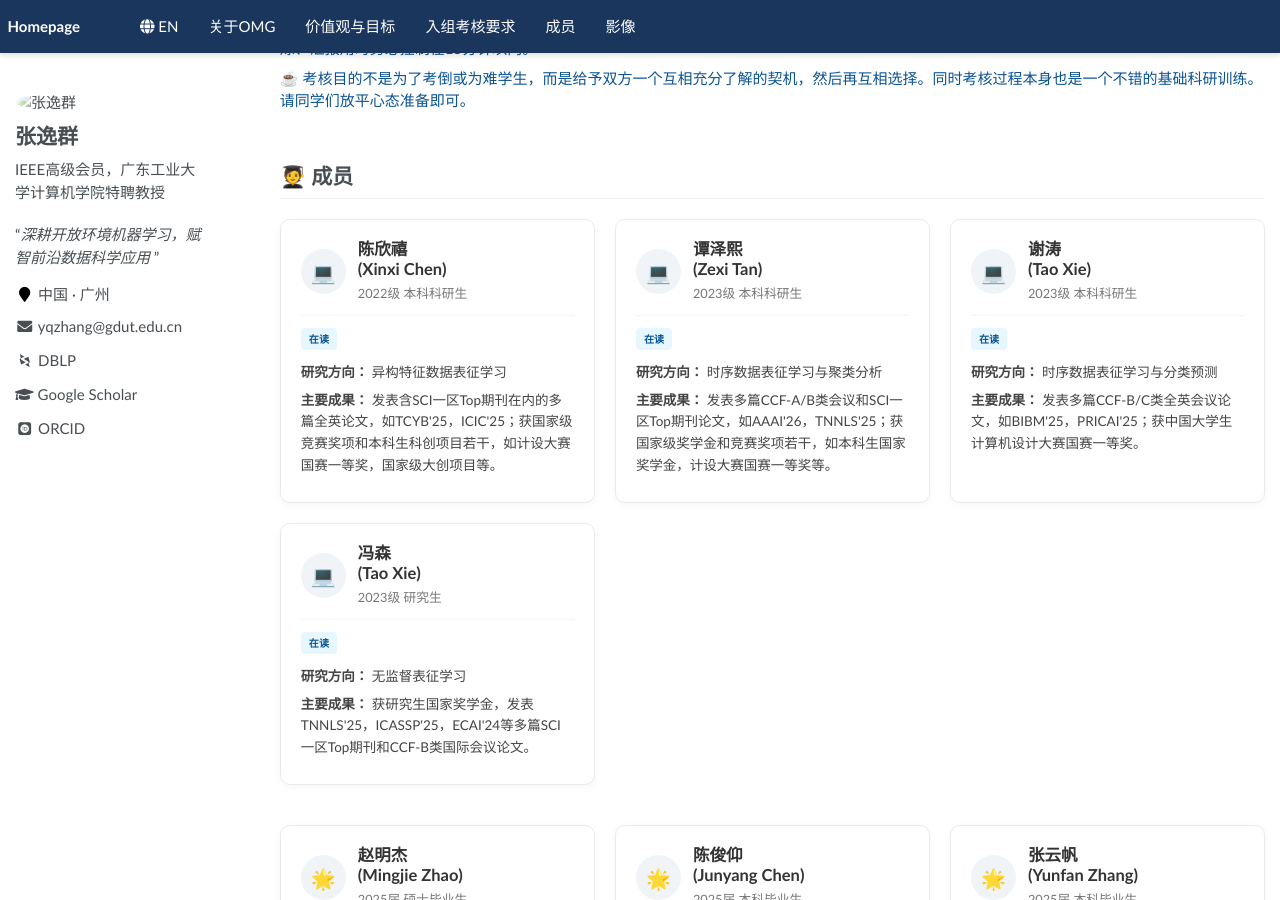
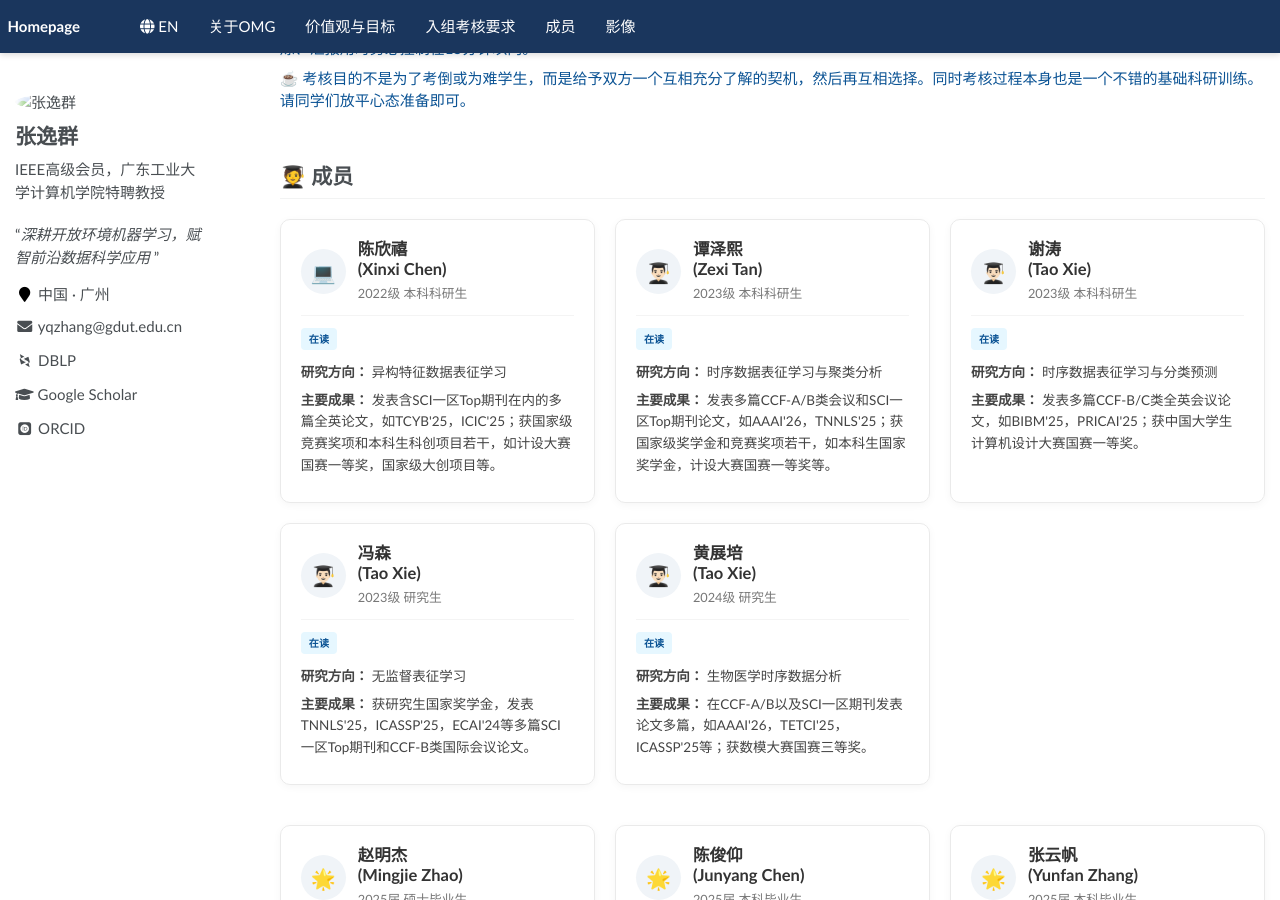
Before and after one commit to yqzhang-Zz/zh-OMG, a Jekyll site: the page built from _pages/about.md, in a window 1280 px wide and 900 px high, scrolled down 2013 px. Built offline with Jekyll 4.4.1, drawn with Linux system fonts in a browser that asks for light colours; some web fonts are replaced.

Commit message:
Update about.md

```diff
--- a/_pages/about.md
+++ b/_pages/about.md
@@ -201,7 +201,7 @@ OMG具体研究方向可参考本人主页所列论文和科研课题。组内**
 
   <div class="student-card">
     <div class="student-header">
-      <div class="student-avatar">💻</div>
+      <div class="student-avatar">👨🏻‍🎓</div>
       <div class="student-info">
         <h4>谭泽熙<br>(Zexi Tan)</h4>
         <p>2023级 本科科研生</p>
@@ -216,7 +216,7 @@ OMG具体研究方向可参考本人主页所列论文和科研课题。组内**
 
   <div class="student-card">
     <div class="student-header">
-      <div class="student-avatar">💻</div>
+      <div class="student-avatar">👨🏻‍🎓</div>
       <div class="student-info">
         <h4>谢涛<br>(Tao Xie)</h4>
         <p>2023级 本科科研生</p>
@@ -231,7 +231,7 @@ OMG具体研究方向可参考本人主页所列论文和科研课题。组内**
 
   <div class="student-card">
     <div class="student-header">
-      <div class="student-avatar">💻</div>
+      <div class="student-avatar">👨🏻‍🎓</div>
       <div class="student-info">
         <h4>冯森<br>(Tao Xie)</h4>
         <p>2023级 研究生</p>
@@ -241,6 +241,21 @@ OMG具体研究方向可参考本人主页所列论文和科研课题。组内**
       <span class="tag">在读</span>
       <p><strong>研究方向：</strong> 无监督表征学习</p>
       <p><strong>主要成果：</strong> 获研究生国家奖学金，发表TNNLS'25，ICASSP'25，ECAI'24等多篇SCI一区Top期刊和CCF-B类国际会议论文。</p>
+    </div>
+  </div>
+
+  <div class="student-card">
+    <div class="student-header">
+      <div class="student-avatar">👨🏻‍🎓</div>
+      <div class="student-info">
+        <h4>黄展培<br>(Tao Xie)</h4>
+        <p>2024级 研究生</p>
+      </div>
+    </div>
+    <div class="student-body">
+      <span class="tag">在读</span>
+      <p><strong>研究方向：</strong> 生物医学时序数据分析</p>
+      <p><strong>主要成果：</strong> 在CCF-A/B以及SCI一区期刊发表论文多篇，如AAAI'26，TETCI'25，ICASSP'25等；获数模大赛国赛三等奖。</p>
     </div>
   </div>
 
```
